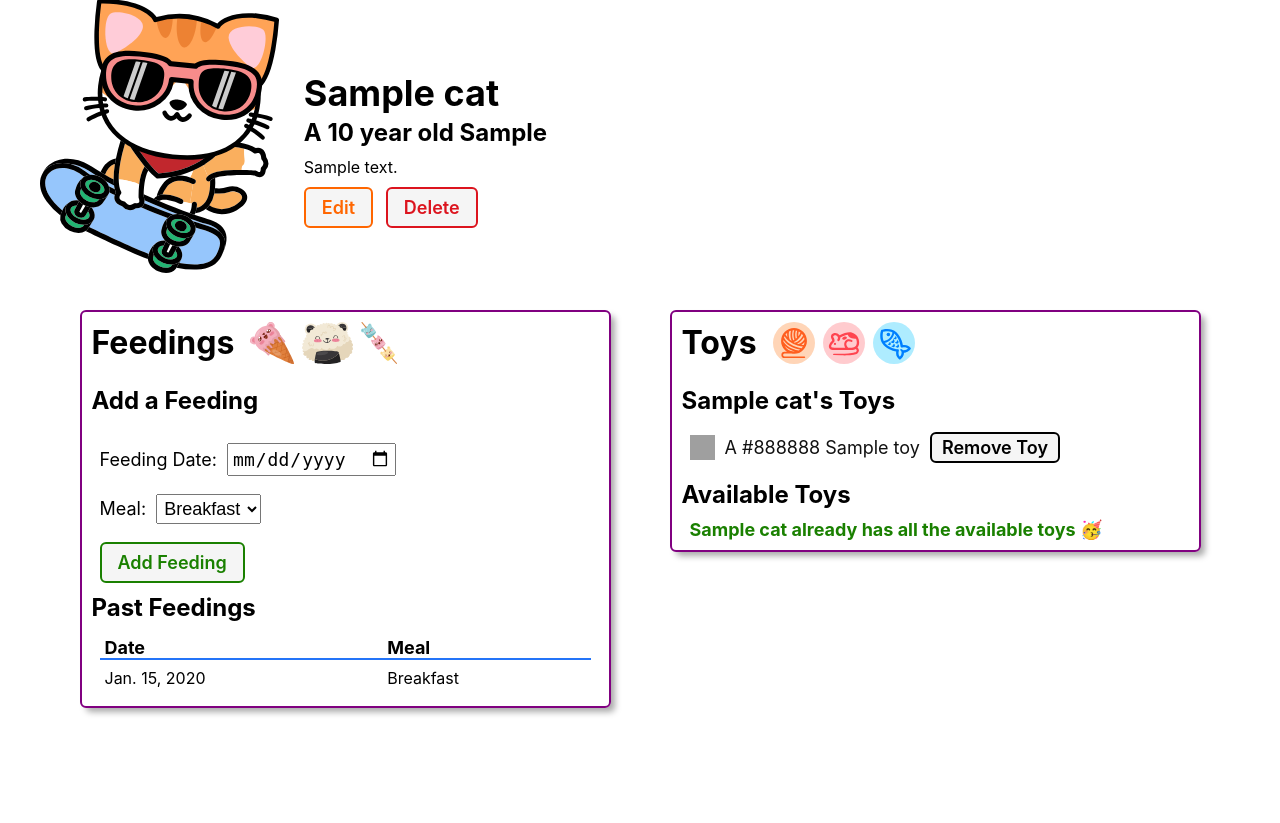
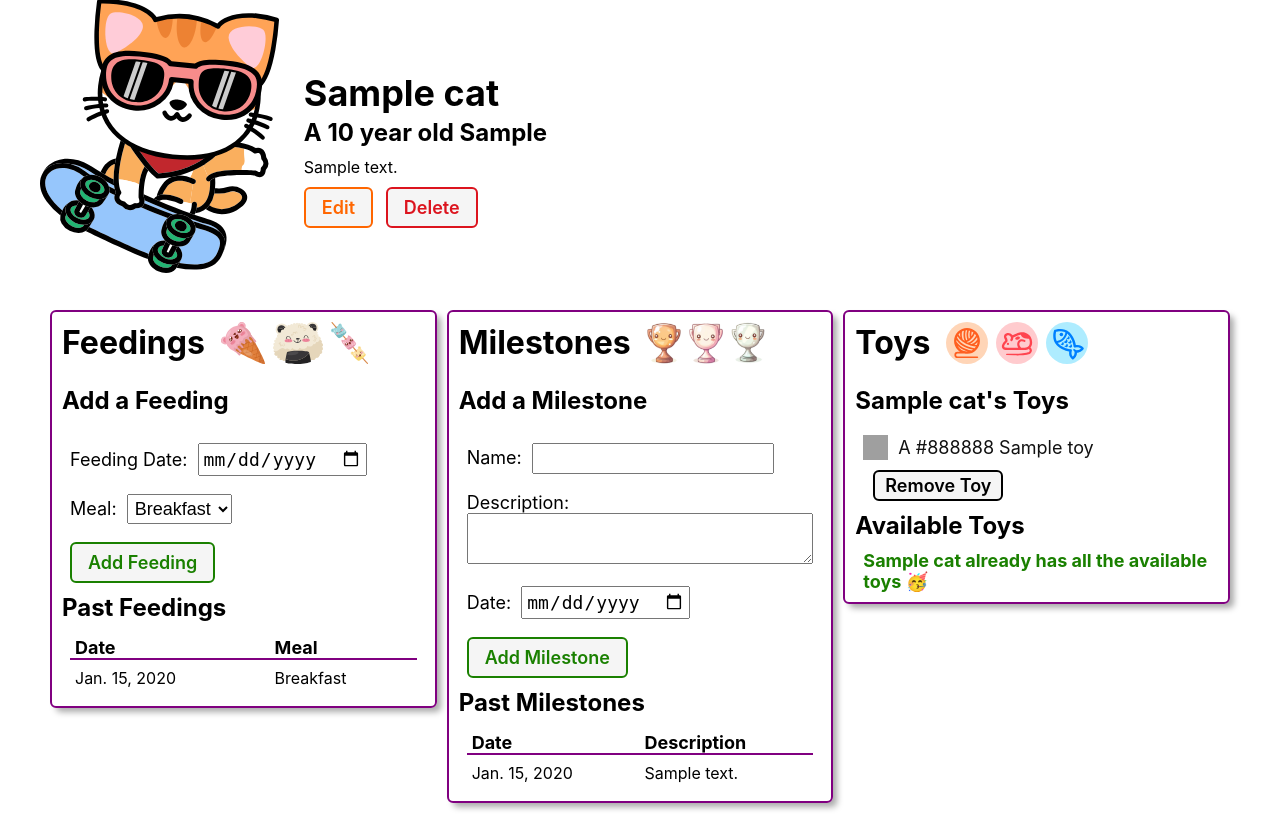
Before and after one commit to XOKEESH/django-crud-app-cat-collector, a Django app: page /cats/1/ in a window 1280 px wide. Shown: the part 91-914 px from the top of the page. Before the commit the page ends 806 px from the top, so only its background shows below. Run offline with Django 5.2, Linux system fonts and the light colour scheme; a user stored in the database is signed in; tables that the repository leaves empty hold one stand-in row (values such as "Sample post").

Commit message:
added milestone model

```diff
--- a/main_app/admin.py
+++ b/main_app/admin.py
@@ -1,7 +1,8 @@
 from django.contrib import admin
-from .models import Cat, Feeding, Toy
+from .models import Cat, Feeding, Toy, Milestone
 
 # Register your models here.
 admin.site.register(Cat)
 admin.site.register(Feeding)
 admin.site.register(Toy)
+admin.site.register(Milestone)
--- a/main_app/forms.py
+++ b/main_app/forms.py
@@ -1,5 +1,6 @@
 from django import forms
-from .models import Feeding
+from .models import Feeding, Milestone
+
 
 class FeedingForm(forms.ModelForm):
     class Meta:
@@ -14,3 +15,19 @@
                 }
             ),
         }
+
+
+class MilestoneForm(forms.ModelForm):
+    class Meta:
+        model = Milestone
+        fields = ['name', 'description', 'date']
+        widgets = {
+            'date': forms.DateInput(
+                format=('%Y-%m-%d'),
+                attrs={
+                    'placeholder': 'Select a date',
+                    'type': 'date'
+                }
+            ),
+            'description': forms.Textarea(attrs={'rows': 3, 'style': 'width: 100%;'}),
+        }
--- a/main_app/models.py
+++ b/main_app/models.py
@@ -49,3 +49,16 @@
 
     class Meta:
         ordering = ['-date']
+
+class Milestone(models.Model):
+    cat = models.ForeignKey(Cat, on_delete=models.CASCADE, related_name='milestones')
+    name = models.CharField(max_length=255)
+    description = models.TextField(blank=True)
+    date = models.DateField()
+    created_at = models.DateTimeField(auto_now_add=True)
+
+    def __str__(self):
+        return f'{self.name} - {self.cat.name}'
+
+    class Meta:
+        ordering = ['date']
--- a/main_app/static/css/cats/cat-detail.css
+++ b/main_app/static/css/cats/cat-detail.css
@@ -117,12 +117,14 @@
   }
 
   .feedings h2,
+  .milestones h2,
   .toys h2 {
     font-size: 3.2rem;
     margin: 0;
   }
 
   .feedings h3,
+  .milestones h3,
   .toys h3 {
     font-size: var(--font-xl);
     margin: 10px 0;
@@ -140,25 +142,29 @@
     padding: 3px;
   }
 
-  .feedings table {
+  .feedings table,
+  .milestones table {
     width: calc(100% - 16px);
     text-align: left;
     border-collapse: collapse;
     margin: 0 8px;
   }
 
-  .feedings td {
+  .feedings td,
+  .milestones td {
     padding: 8px 5px;
     font-size: var(--font-reg);
   }
 
-  .feedings th {
+  .feedings th,
+  .milestones th {
     font-size: var(--font-l);
     padding: 5px 5px 0;
-    border-bottom: rgb(36, 116, 248) solid 2px;
+    border-bottom: purple solid 2px;
   }
 
-  .feedings tr:nth-child(even) {
+  .feedings tr:nth-child(even),
+  .milestones tr:nth-child(even) {
     background-color: #f3f3fd;
   }
 
@@ -210,10 +216,19 @@
     .feedings-toy-container > section {
       width: 45%;
     }
+
+    .milestones {
+      width: 45%;
+      margin: 0 10px;
+    }
   }
 
   @media only screen and (min-width: 1024px) {
     .feedings-toy-container {
       padding: 0 40px;
     }
+
+    .milestones {
+      padding: 15px 20px;
+    }
   }
--- a/main_app/templates/cats/detail.html
+++ b/main_app/templates/cats/detail.html
@@ -76,6 +76,52 @@
     {% endif %}
   </section>
 
+  <section class="milestones">
+    <div class="subsection-title">
+      <h2>Milestones</h2>
+      <img src="{% static 'images/Bronze Trophy.png' %}" alt="A bronze trophy icon" />
+      <img src="{% static 'images/Pink Trophy.png' %}" alt="A pink trophy icon" />
+      <img src="{% static 'images/Silver Trophy.png' %}" alt="A silver trophy icon" />
+    </div>
+
+    <h3>Add a Milestone</h3>
+    <form
+      action="{% url 'add-milestone' cat.id %}"
+      method="post"
+      class="subsection-content"
+      autocomplete="off"
+    >
+      {% csrf_token %}
+      {{ milestone_form.non_field_errors }}
+      {{ milestone_form.as_p }}
+      <button type="submit" class="btn submit">Add Milestone</button>
+    </form>
+
+    <h3>Past Milestones</h3>
+    {% if cat.milestones.all.count %}
+      <table>
+        <thead>
+          <tr>
+            <th>Date</th>
+            <th>Description</th>
+          </tr>
+        </thead>
+        <tbody>
+          {% for milestone in cat.milestones.all %}
+          <tr>
+            <td>{{ milestone.date }}</td>
+            <td>{{ milestone.description }}</td>
+          </tr>
+          {% endfor %}
+        </tbody>
+      </table>
+    {% else %}
+      <div class="subsection-content">
+        <p>⚠️ {{ cat.name }} hasn't reached any milestones yet!</p>
+      </div>
+    {% endif %}
+  </section>
+
   <section class="toys">
     <div class="subsection-title">
       <h2>Toys</h2>
@@ -111,7 +157,7 @@
           <div class="toy-container">
             <div class="color-block" style="background-color: {{ toy.color }}"></div>
             <a href="{% url 'toy-detail' toy.id %}">
-              <p>A {{ toy.color }} {{ toy.name }}</p>
+              <p>{{ toy.color }} {{ toy.name }}</p>
             </a>
             <form action="{% url 'associate-toy' cat.id toy.id %}" method="post">
               {% csrf_token %}
--- a/main_app/urls.py
+++ b/main_app/urls.py
@@ -22,4 +22,9 @@
     path('toys/<int:pk>/delete/', views.ToyDelete.as_view(), name='toy-delete'),
     path('cats/<int:cat_id>/associate-toy/<int:toy_id>/', views.associate_toy, name='associate-toy'),
     path('cats/<int:cat_id>/remove-toy/<int:toy_id>/', views.remove_toy, name='remove-toy'),
+    path(
+        'cats/<int:cat_id>/add_milestone/',
+        views.add_milestone,
+        name='add-milestone'
+    ),
 ]
--- a/main_app/views.py
+++ b/main_app/views.py
@@ -6,8 +6,8 @@
 from django.contrib.auth.decorators import login_required
 from django.contrib.auth.mixins import LoginRequiredMixin
 from django.views.generic import ListView, DetailView
-from .models import Cat, Toy
-from .forms import FeedingForm
+from .models import Cat, Toy, Milestone
+from .forms import FeedingForm, MilestoneForm
 
 
 # Create your views here.
@@ -27,9 +27,13 @@
     cat = Cat.objects.get(id=cat_id)
     toys_cat_doesnt_have = Toy.objects.exclude(id__in = cat.toys.all().values_list('id'))
     feeding_form = FeedingForm()
+    milestone_form = MilestoneForm()
+    milestones = cat.milestones.all()
     return render(request, 'cats/detail.html', {
         'cat': cat,
         'feeding_form': feeding_form,
+        'milestone_form': milestone_form,
+        'milestones': milestones,
         'toys': toys_cat_doesnt_have
         })
 
@@ -41,6 +45,16 @@
         new_feeding.cat_id = cat_id
         new_feeding.save()
 
+    return redirect('cat-detail', cat_id=cat_id)
+
+@login_required
+def add_milestone(request, cat_id):
+    """Add a milestone for a specific cat."""
+    form = MilestoneForm(request.POST, request.FILES)
+    if form.is_valid():
+        new_milestone = form.save(commit=False)
+        new_milestone.cat = get_object_or_404(Cat, id=cat_id)
+        new_milestone.save()
     return redirect('cat-detail', cat_id=cat_id)
 
 def signup(request):
```
Also changed, not shown: main_app/migrations/0007_milestone.py (added), main_app/migrations/0008_remove_milestone_photo.py (added), main_app/static/images/Bronze Trophy.png (added), main_app/static/images/Pink Trophy.png (added), main_app/static/images/Silver Trophy.png (added).
